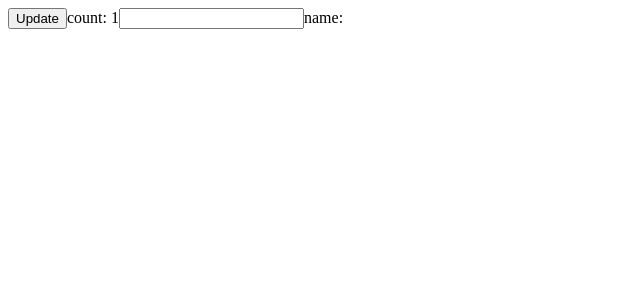
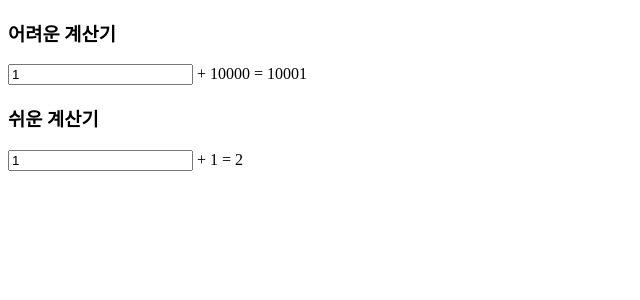
Before and after one commit to skdding3/react2022-prac, a React (Create React App) app: page / in a window 1280 px wide. Shown: the top 300 px of the page, without its empty margins (0-640 px from the left). Built offline with nearby package versions, Linux system fonts and the light colour scheme.

Commit message:
useMemo Prac 1

```diff
--- a/src/App.js
+++ b/src/App.js
@@ -1,28 +1,43 @@
-import React, { useState, useEffect } from "react";
+import React, { useMemo, useState } from "react";
+
+const hardCalculate = (number) => {
+  console.log("어려운 계산!");
+  for (let i = 0; i < 99999999; i++) {} // 생각하는 시간
+  return number + 10000;
+};
+
+const easyCalculate = (number) => {
+  console.log("쉬운 계산!");
+  return number + 1;
+};
 
 function App() {
-  // State
-  const [count, setCount] = useState(1);
-  const [name, setName] = useState("");
+  const [hardNumber, setHardNumber] = useState(1);
+  const [easyNumber, setEasyNumber] = useState(1);
 
-  const handleCountUpdate = () => {
-    setCount(count + 1);
-  };
-
-  const handleInputChange = (e) => {
-    setName(e.target.value);
-  };
-  // Effect => 렌더링 될때 마다 실행됨 => 마운트 + [ item ] 이 변경될떄만 적용
-  useEffect(() => {
-    console.log("count 변화");
-  }, [count]);
+  // const hardSum = hardCalculate(hardNumber);
+  const hardSum = useMemo(() => {
+    return hardCalculate(hardNumber);
+  }, [hardNumber]);
+  const easySum = easyCalculate(easyNumber);
 
   return (
     <div>
-      <button onClick={handleCountUpdate}>Update</button>
-      <span>count: {count}</span>
-      <input type="text" value={name} onChange={handleInputChange} />
-      <span>name: {name}</span>
+      <h3>어려운 계산기</h3>
+      <input
+        type="number"
+        value={hardNumber}
+        onChange={(e) => setHardNumber(parseInt(e.target.value))}
+      />
+      <span> + 10000 = {hardSum}</span>
+
+      <h3>쉬운 계산기</h3>
+      <input
+        type="number"
+        value={easyNumber}
+        onChange={(e) => setEasyNumber(parseInt(e.target.value))}
+      />
+      <span> + 1 = {easySum}</span>
     </div>
   );
 }
```
